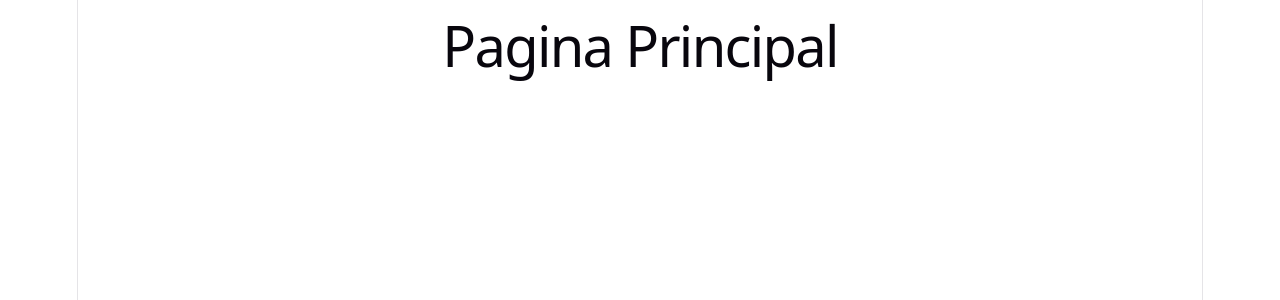
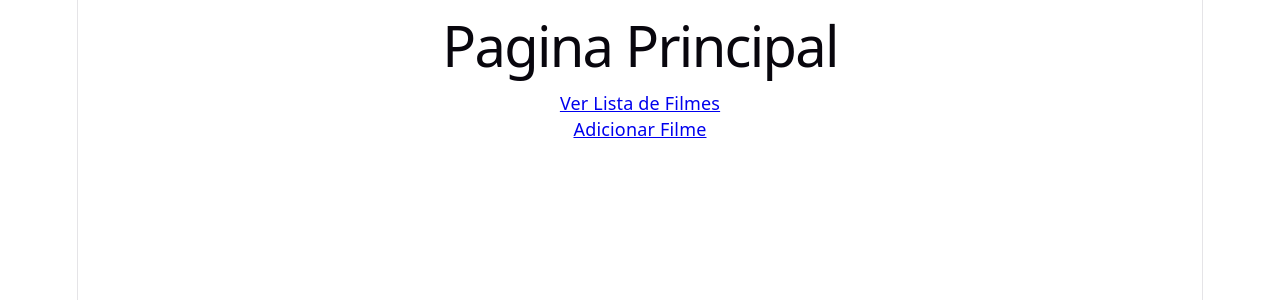
Before and after one commit to KalyssonRyan/MovieTracker, a React (Vite) app in the folder frontend/: page / in a window 1280 px wide. Shown: the top 300 px of the page. Built offline with nearby package versions, Linux system fonts and the light colour scheme.

Commit message:
feat(HomePage): links

```diff
--- a/frontend/src/pages/HomePage.tsx
+++ b/frontend/src/pages/HomePage.tsx
@@ -1,7 +1,11 @@
+import { Link } from "react-router-dom";
+
 function HomePage() {
   return (
     <>
       <h1>Pagina Principal</h1>
+      <Link to={"/movies"}>Ver Lista de Filmes</Link>
+      <Link to={"/create"}>Adicionar Filme</Link>
     </>
   );
 }
```
